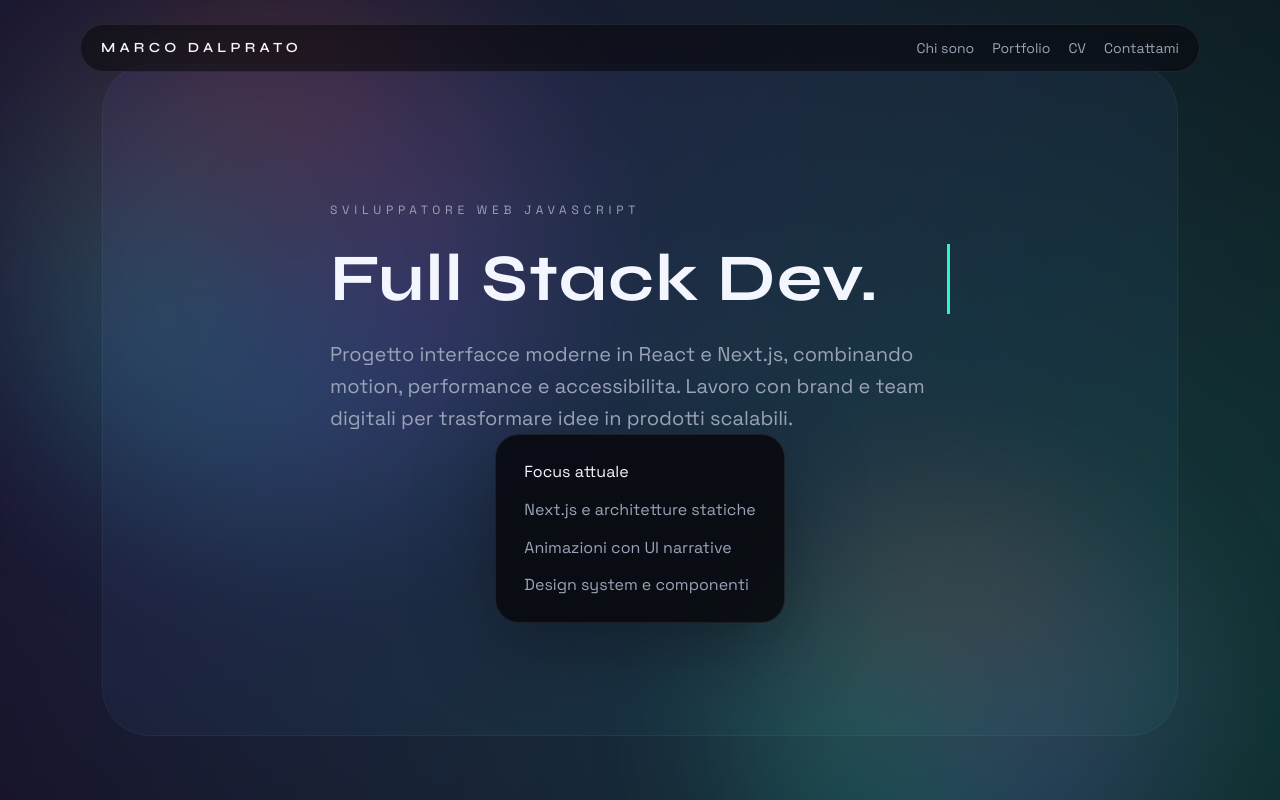
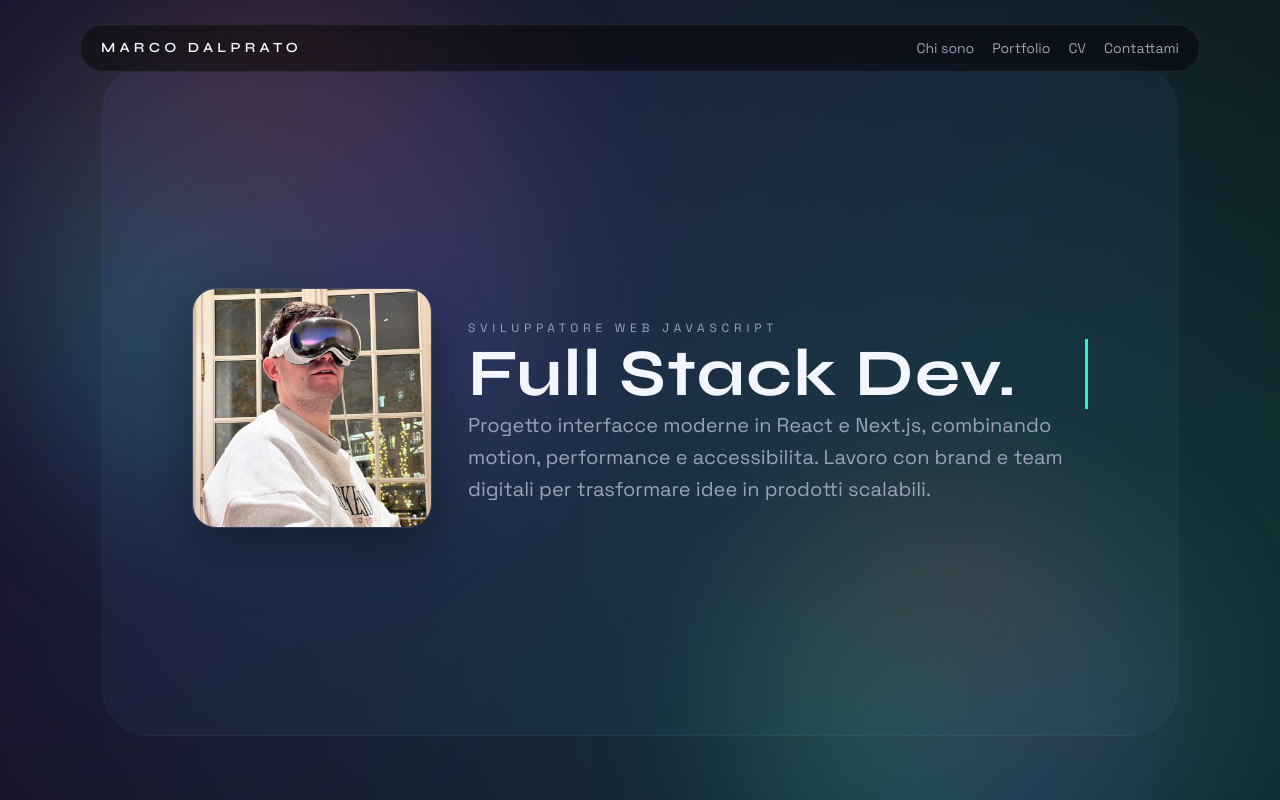
Before and after one commit to MDalprato/marcodalprato_website, a Next.js app: page / in a window 1280 px wide. Both pictures are taken after a click on the button "LOAD". Shown: the top 800 px of the page. Built offline with nearby package versions, Linux system fonts and the light colour scheme.

Commit message:
Update hero layout and content

```diff
--- a/app/components/HeroSection.js
+++ b/app/components/HeroSection.js
@@ -1,18 +1,15 @@
 export default function HeroSection({ hero }) {
   return (
     <section id="about" className="panel hero">
-      <div className="panel-content">
-        <p className="eyebrow">{hero.eyebrow}</p>
-        <h1 className="typewriter">{hero.title}</h1>
-        <p className="lead">{hero.lead}</p>
-      </div>
-      <div className="hero-card">
-        <p className="card-title">{hero.focusTitle}</p>
-        <ul>
-          {hero.focusItems.map((item) => (
-            <li key={item}>{item}</li>
-          ))}
-        </ul>
+      <div className="panel-content hero-grid">
+        <div className="hero-media">
+          <img className="hero-portrait" src="/assets/images/picture.avif" alt="Marco Dalprato" />
+        </div>
+        <div className="hero-copy">
+          <p className="eyebrow">{hero.eyebrow}</p>
+          <h1 className="typewriter">{hero.title}</h1>
+          <p className="lead">{hero.lead}</p>
+        </div>
       </div>
     </section>
   );
--- a/app/content.js
+++ b/app/content.js
@@ -10,9 +10,7 @@ const content = {
       eyebrow: 'Sviluppatore web JavaScript',
       title: 'Full Stack Dev.',
       lead:
-        'Progetto interfacce moderne in React e Next.js, combinando motion, performance e accessibilita. Lavoro con brand e team digitali per trasformare idee in prodotti scalabili.',
-      focusTitle: 'Focus attuale',
-      focusItems: ['Next.js e architetture statiche', 'Animazioni con UI narrative', 'Design system e componenti']
+        'Progetto interfacce moderne in React e Next.js, combinando motion, performance e accessibilita. Lavoro con brand e team digitali per trasformare idee in prodotti scalabili.'
     },
     portfolio: {
       eyebrow: 'Portfolio',
@@ -69,9 +67,7 @@ const content = {
       eyebrow: 'JavaScript Web Developer',
       title: 'Full Stack Dev.',
       lead:
-        'I design modern React and Next.js experiences, blending motion, performance, and accessibility. I partner with brands and digital teams to turn ideas into scalable products.',
-      focusTitle: 'Current focus',
-      focusItems: ['Next.js and static architectures', 'Motion-led UI storytelling', 'Design systems and components']
+        'I design modern React and Next.js experiences, blending motion, performance, and accessibility. I partner with brands and digital teams to turn ideas into scalable products.'
     },
     portfolio: {
       eyebrow: 'Portfolio',
--- a/app/globals.css
+++ b/app/globals.css
@@ -372,6 +372,20 @@ a {
   gap: 24px;
 }
 
+.panel-content.hero-grid {
+  display: flex;
+  align-items: center;
+  gap: 36px;
+}
+
+.hero-media {
+  flex: 0 0 auto;
+}
+
+.hero-copy {
+  flex: 1;
+}
+
 .hero {
   align-content: center;
 }
@@ -410,21 +424,13 @@ h2 {
   max-width: 620px;
 }
 
-.hero-card {
-  padding: 24px 28px;
+.hero-portrait {
+  width: min(240px, 65vw);
+  aspect-ratio: 1 / 1;
   border-radius: 24px;
   border: 1px solid var(--stroke);
-  background: var(--panel);
-  box-shadow: 0 24px 80px rgba(0, 0, 0, 0.35);
-  max-width: 420px;
-}
-
-.hero-card ul {
-  list-style: none;
-  display: grid;
-  gap: 12px;
-  color: var(--muted);
-  margin-top: 12px;
+  object-fit: cover;
+  box-shadow: 0 20px 60px rgba(0, 0, 0, 0.4);
 }
 
 .cards {
@@ -698,6 +704,11 @@ h2 {
     flex-direction: column;
     text-align: center;
   }
+
+  .panel-content.hero-grid {
+    flex-direction: column;
+    align-items: flex-start;
+  }
 }
 
 @media (max-width: 600px) {
```
